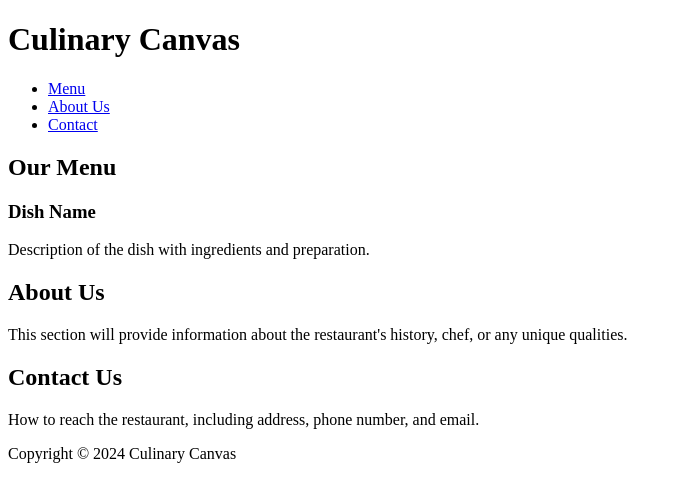
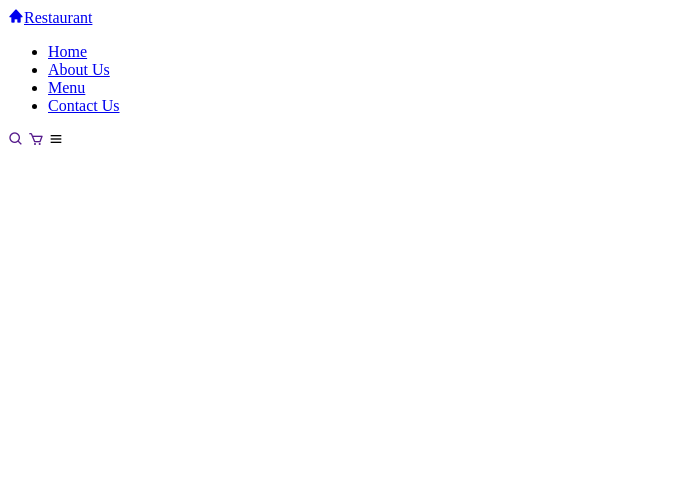
Before and after one commit to duongnguyen130/Culinary-Canvas, a plain HTML site: page index.html in a window 1280 px wide. Shown: the whole page, without its empty margins (0-682 px from the left). Drawn offline with nearby package versions, Linux system fonts and the light colour scheme.

Commit message:
Remake html file

```diff
--- a/index.html
+++ b/index.html
@@ -3,45 +3,36 @@
 <head>
     <meta charset="UTF-8">
     <meta name="viewport" content="width=device-width, initial-scale=1.0">
-    <title>Culinary Canvas</title>
-    <link rel="stylesheet" href="styles.css">
+    <title>Restaurant Website Design</title>
+    <link rel="stylesheet" type="text/css" href="styles.css">
+
+    <!--box icons-->
+    <link href='https://unpkg.com/boxicons@2.1.4/css/boxicons.min.css' rel='stylesheet'>
+    <!--Google Fonts-->
+    <link rel="preconnect" href="https://fonts.googleapis.com">
+    <link rel="preconnect" href="https://fonts.gstatic.com" crossorigin>
+    <link href="https://fonts.googleapis.com/css2?family=Poppins:wght@300;400;500;600;700;800;900&display=swap" rel="stylesheet">
 </head>
 <body>
+    <!--Header-->
     <header>
-        <h1>Culinary Canvas</h1>
-        <nav>
-            <ul>
-                <li><a href="#menu">Menu</a></li>
-                <li><a href="#about">About Us</a></li>
-                <li><a href="#contact">Contact</a></li>
-            </ul>
-        </nav>
+        <a href="#" class="logo"><i class='bx bxs-home'></i>Restaurant</a>
+
+        <ul class="navlist">
+            <li><a href="home" class="active">Home</a></li>
+            <li><a href="about">About Us</a></li>
+            <li><a href="menu">Menu</a></li>
+            <li><a href="contact">Contact Us</a></li>
+        </ul>
+         <div class="nav-icons">
+            <a href=""><i class='bx bx-search' ></i></a>
+            <a href=""><i class='bx bx-cart' ></i></a>
+            <div class="bx bx-menu" id="menu-icon">
+
+            </div>
+         </div>
     </header>
-
-    <main>
-        <section id="menu">
-            <h2>Our Menu</h2>
-            <!-- Menu items will be added here -->
-            <div class="menu-item">
-                <h3>Dish Name</h3>
-                <p>Description of the dish with ingredients and preparation.</p>
-            </div>
-            <!-- Add more menu items as needed -->
-        </section>
-
-        <section id="about">
-            <h2>About Us</h2>
-            <p>This section will provide information about the restaurant's history, chef, or any unique qualities.</p>
-        </section>
-
-        <section id="contact">
-            <h2>Contact Us</h2>
-            <p>How to reach the restaurant, including address, phone number, and email.</p>
-        </section>
-    </main>
-
-    <footer>
-        <p>Copyright © 2024 Culinary Canvas</p>
-    </footer>
+    <!--link to JS-->
+    <script src="script.js"></script>
 </body>
 </html>
```
